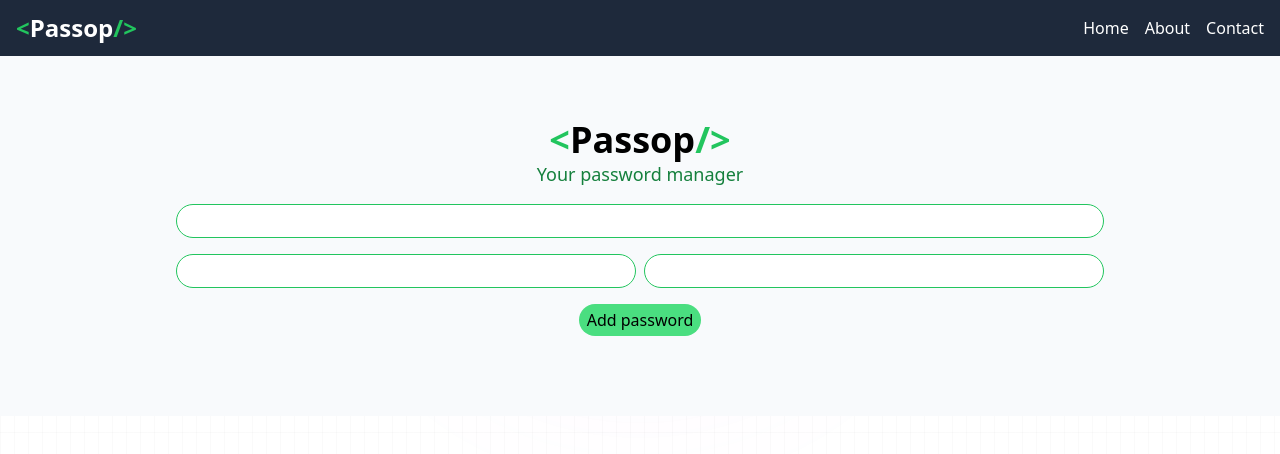
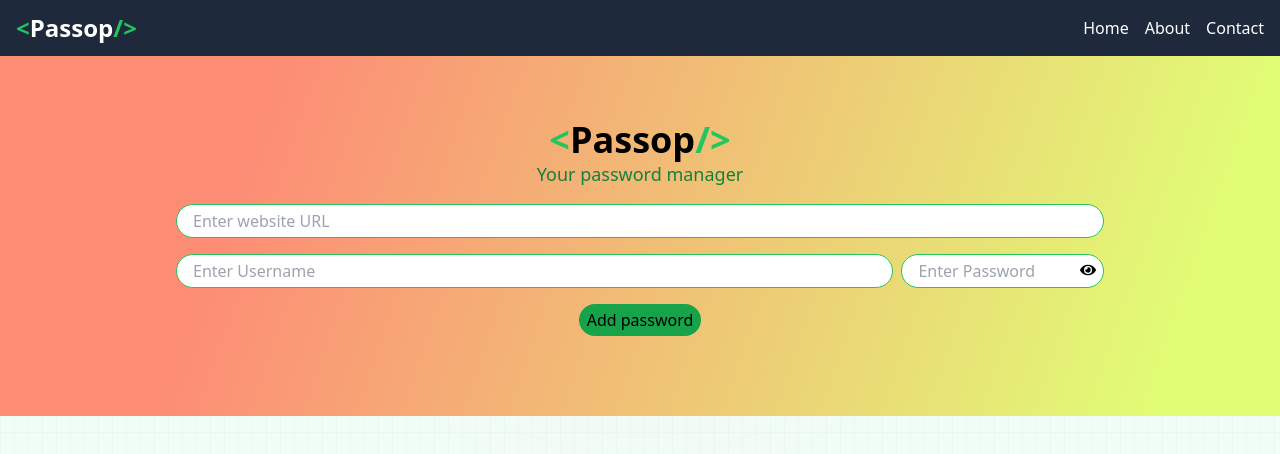
Before and after one commit to Sh-Farhan/password-manager, a React (Vite) app: page / in a window 1280 px wide. Shown: the top 454 px of the page. Built offline with nearby package versions, Linux system fonts and the light colour scheme; some icons are missing.

Commit message:
some ui changes

```diff
--- a/package.json
+++ b/package.json
@@ -11,7 +11,8 @@
   },
   "dependencies": {
     "react": "^18.3.1",
-    "react-dom": "^18.3.1"
+    "react-dom": "^18.3.1",
+    "react-icons": "^5.3.0"
   },
   "devDependencies": {
     "@eslint/js": "^9.9.0",
--- a/src/Componenets/Manager.jsx
+++ b/src/Componenets/Manager.jsx
@@ -1,24 +1,31 @@
-import React from 'react'
+import React, { useRef } from 'react'
+import { FaEye } from "react-icons/fa";
 
 const Manager = () => {
+  const ref = useRef();
+
   return (
     <>
-      <div class="absolute inset-0 -z-10 h-full w-full bg-white bg-[linear-gradient(to_right,#8080800a_1px,transparent_1px),linear-gradient(to_bottom,#8080800a_1px,transparent_1px)] bg-[size:14px_24px]"><div class="absolute left-0 right-0 top-0 -z-10 m-auto h-[310px] w-[310px] rounded-full bg-fuchsia-400 opacity-20 blur-[100px]"></div></div>
-      <div className="mycontainer bg-slate-50">
+      <div class="absolute inset-0 -z-10 h-full w-full bg-green-50 bg-[linear-gradient(to_right,#8080800a_1px,transparent_1px),linear-gradient(to_bottom,#8080800a_1px,transparent_1px)] bg-[size:14px_24px]"><div class="absolute left-0 right-0 top-0 -z-10 m-auto h-[310px] w-[310px] rounded-full bg-fuchsia-400 opacity-20 blur-[100px]"></div></div>
+      <div className="mycontainer bg-custom-yellow-gradient">
         <h1 className='text-4xl font-bold text-center'>
         <span className='text-green-500'>&lt;</span>
             Passop
             <span className='text-green-500'>/&gt;</span>
         </h1>
         <p className='text-green-700 text-lg text-center'>Your password manager</p>
-      <div className='text-white flex flex-col p-4 text-black gap-4'>
-        <input type="text" className='border border-green-500 rounded-full p-4 py-1'/>
-        <div className="flex w-full justify-between gap-2">
-        <input type="text" className='border w-full border-green-500 rounded-full p-4 py-1'/>
-        <input type="text" className='border w-full border-green-500 rounded-full p-4 py-1'/>
+      <div className='flex flex-col p-4 text-black gap-4'>
+        <input type="text" placeholder='Enter website URL' className='border border-green-500 rounded-full p-4 py-1'/>
+        <div className="flex w-full justify-between gap-2 text-black">
+        <input placeholder='Enter Username' type="text" className='border w-full border-green-500 rounded-full p-4 py-1'/>
+
+        <div className="relative w-fit">
+        <input placeholder='Enter Password' type="text" className='border w-full border-green-500 rounded-full p-4 py-1'/>
+        <span className='absolute right-0 text-black my-2 mx-2'><FaEye /></span>
+        </div>
         </div>
 
-       <button className='text-black flex justify-center items-center w-fit bg-green-400 rounded-full px-2 py-1 container mx-auto'><lord-icon
+       <button className='text-black flex justify-center items-center w-fit bg-green-600 rounded-full px-2 py-1 container mx-auto hover:bg-green-500'><lord-icon
     src="https://cdn.lordicon.com/jgnvfzqg.json"
     trigger="hover"></lord-icon>
         Add password</button>
--- a/src/Componenets/Navbar.jsx
+++ b/src/Componenets/Navbar.jsx
@@ -1,5 +1,5 @@
 import React from 'react'
-//test
+
 
 const Navbar = () => {
   return (
--- a/tailwind.config.js
+++ b/tailwind.config.js
@@ -1,3 +1,19 @@
+// /** @type {import('tailwindcss').Config} */
+// export default {
+//   content: [
+//     "./index.html",
+//     "./src/**/*.{js,ts,jsx,tsx}",
+//   ],
+//   theme: {
+//     extend: {
+//       extend: {
+//         colors: {
+//           'custom-yellow':'#BAA333',
+//         }
+//     },
+//   },
+//   plugins: [],
+// }
 /** @type {import('tailwindcss').Config} */
 export default {
   content: [
@@ -5,7 +21,11 @@ export default {
     "./src/**/*.{js,ts,jsx,tsx}",
   ],
   theme: {
-    extend: {},
+    extend: {
+      backgroundImage: {
+        'custom-yellow-gradient': 'linear-gradient(109.6deg, rgb(253, 140, 117) 19.9%, rgb(225, 252, 117) 90.7%);',
+      },
+    },
   },
   plugins: [],
 }
```
Also changed, not shown: src/index.css (line endings or trailing spaces), 1 other file (tests, documents, lock files or other folders).
